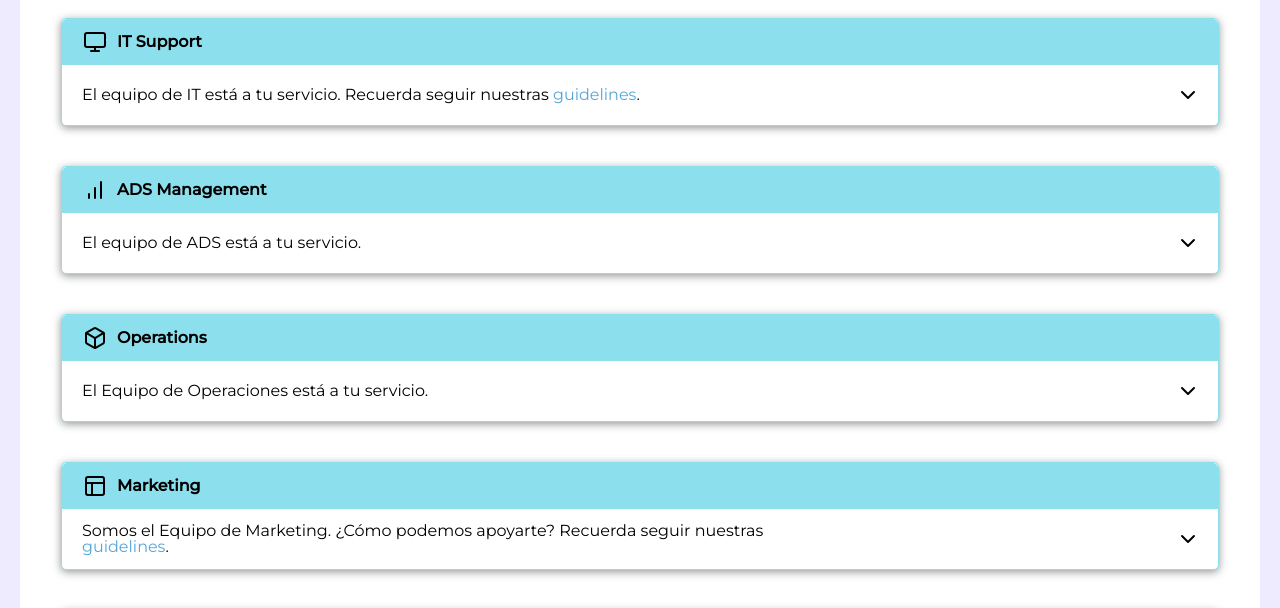
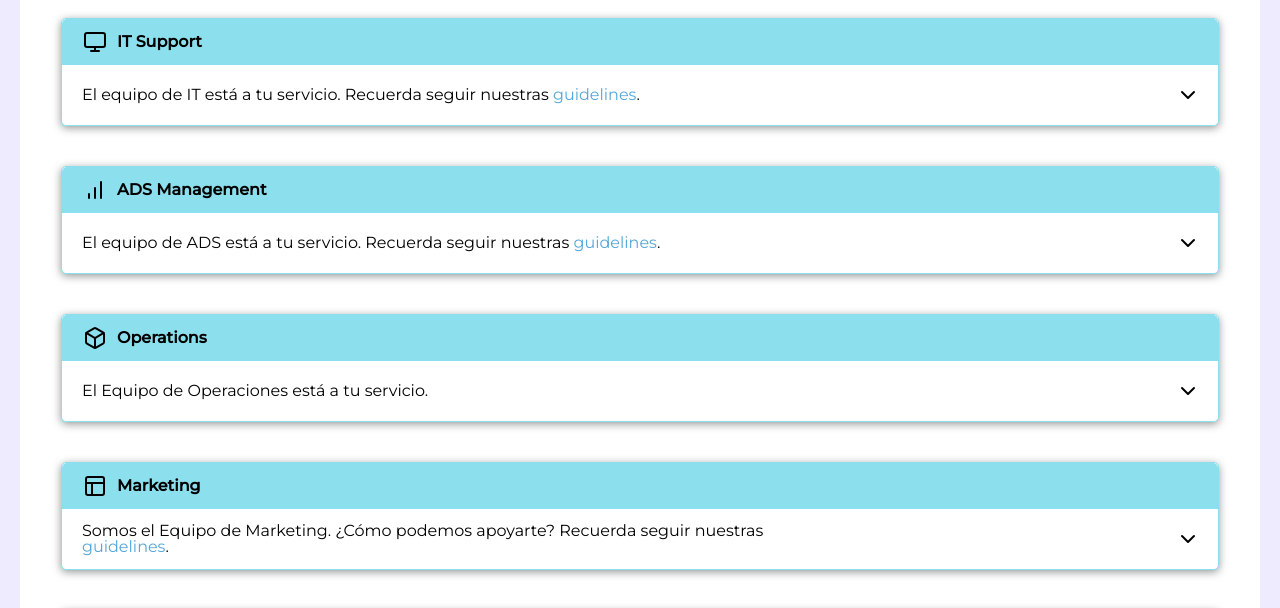
Before and after one commit to GetSpanishPatients/GetSpanishPatients.github.io, a plain HTML site: page index.html in a window 1280 px wide. Shown: the part 160-768 px from the top of the page. Drawn offline with nearby package versions, Linux system fonts and the light colour scheme.

Commit message:
Update index.html

```diff
--- a/index.html
+++ b/index.html
@@ -86,7 +86,7 @@
 						<span>ADS Management</span>
 					</header>
 					<div class="card-item_content">
-						<span>El equipo de ADS está a tu servicio.</span>
+						<span>El equipo de ADS está a tu servicio. Recuerda seguir nuestras <span data-modal-target="#modal3"  class="card-item_guideline-btn">guidelines</span>.</span>
 						<i data-feather="chevron-down" class="accordion"></i>
 						<div class="panel">
 							<iframe src="https://forms.monday.com/forms/embed/403ee1176607b9f6beb0c35f82c09631?r=use1" width="100%" height="100%" style="border: 0;"></iframe>
```
